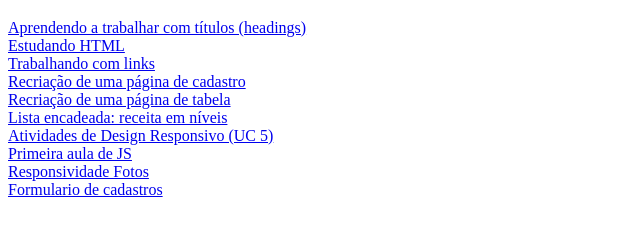
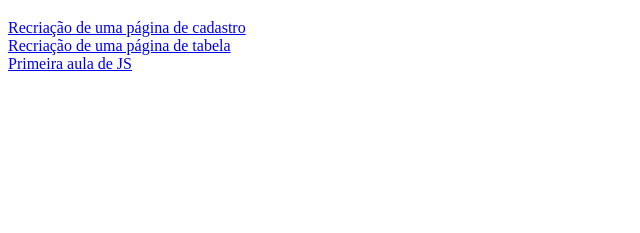
Before and after one commit to jao462/APS-2, a plain HTML site: page APS 2 final/index.html in a window 1280 px wide. Shown: the part 61-294 px from the top of the page, without its empty margins (0-640 px from the left). Drawn offline with Linux system fonts and the light colour scheme.

Commit message:
Remove unnecessary links from index.html
Removed several links related to HTML exercises and design activities.

```diff
--- a/APS 2 final/index.html
+++ b/APS 2 final/index.html
@@ -9,16 +9,9 @@
 
     <h1>APS 2 FINAL</h1>
 
-    <a href="./EX01/">Aprendendo a trabalhar com títulos (headings)</a><br>
-    <a href="./EX02/">Estudando HTML</a><br>
-    <a href="./EX03/">Trabalhando com links</a><br>
     <a href="./Proposta/index.html">Recriação de uma página de cadastro</a><br>
     <a href="./Table/index.html">Recriação de uma página de tabela</a><br>
-    <a href="./EX04/">Lista encadeada: receita em níveis</a><br>
-    <a href="./DesignResponsivo/cascata-especificidade-heranca%20e%20position/index.html">Atividades de Design Responsivo (UC 5)</a><br>
     <a href="./JavaScript%20Aula%201/index.html">Primeira aula de JS</a><br>
-    <a href="./DesignResponsivo/PT1-Fotos%20estranhas/index.html">Responsividade Fotos</a><br>
-    <a href="./Proposta/index.html">Formulario de cadastros</a><br>
 
 </body>
 </html>
```
